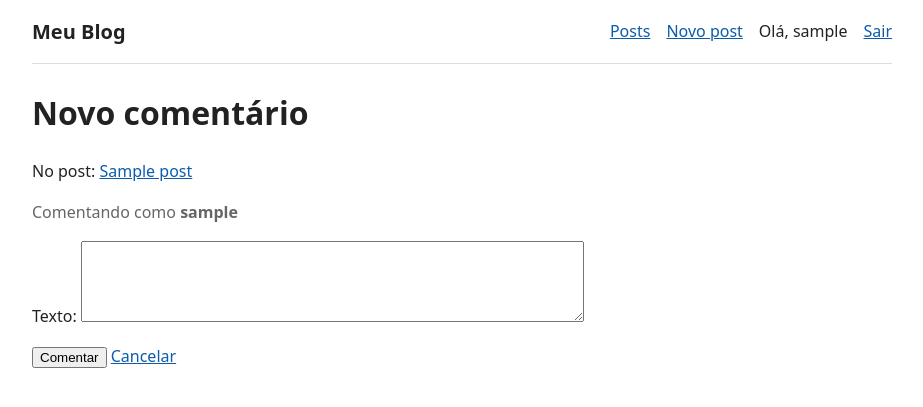
After one commit to enzonog1/blog-django-ep2, a Django app: page /posts/1/comments/new/ in a window 1280 px wide. The commit adds this page. Shown: the top 407 px of the page, without its empty margins (178-1101 px from the left). Run offline with Django 4.2, Linux system fonts and the light colour scheme; a user stored in the database is signed in; tables that the repository leaves empty hold one stand-in row (values such as "Sample post").

Commit message:
Modelo Comment, view de criação de comentários e login

```diff
--- a/blog/forms.py
+++ b/blog/forms.py
@@ -1,6 +1,6 @@
 from django import forms
 
-from .models import Post
+from .models import Comment, Post
 
 
 class PostForm(forms.ModelForm):
@@ -10,3 +10,12 @@ class PostForm(forms.ModelForm):
         widgets = {
             'content': forms.Textarea(attrs={'rows': 12, 'cols': 80}),
         }
+
+
+class CommentForm(forms.ModelForm):
+    class Meta:
+        model = Comment
+        fields = ['text']
+        widgets = {
+            'text': forms.Textarea(attrs={'rows': 5, 'cols': 60}),
+        }
--- a/blog/models.py
+++ b/blog/models.py
@@ -1,3 +1,4 @@
+from django.conf import settings
 from django.db import models
 from django.urls import reverse
 from django.utils import timezone
@@ -14,3 +15,21 @@ class Post(models.Model):
 
     def get_absolute_url(self):
         return reverse('post_detail', kwargs={'pk': self.pk})
+
+
+class Comment(models.Model):
+    post = models.ForeignKey(
+        Post, on_delete=models.CASCADE, related_name='comments', verbose_name='post'
+    )
+    author = models.ForeignKey(
+        settings.AUTH_USER_MODEL, on_delete=models.CASCADE,
+        related_name='comments', verbose_name='autor',
+    )
+    text = models.TextField('texto')
+    posted_at = models.DateTimeField('data de postagem', default=timezone.now)
+
+    class Meta:
+        ordering = ['-posted_at']
+
+    def __str__(self):
+        return f'Comentário de {self.author} em {self.post}'
--- /dev/null
+++ b/blog/templates/blog/comment_form.html
@@ -0,0 +1,13 @@
+{% extends 'base.html' %}
+{% block title %}Novo comentário{% endblock %}
+{% block content %}
+<h1>Novo comentário</h1>
+<p>No post: <a href="{% url 'post_detail' post.pk %}">{{ post.title }}</a></p>
+<p class="meta">Comentando como <strong>{{ user.username }}</strong></p>
+<form method="post">
+  {% csrf_token %}
+  {{ form.as_p }}
+  <button type="submit">Comentar</button>
+  <a href="{% url 'post_detail' post.pk %}">Cancelar</a>
+</form>
+{% endblock %}
--- a/blog/urls.py
+++ b/blog/urls.py
@@ -8,4 +8,5 @@ urlpatterns = [
     path('posts/<int:pk>/', views.PostDetailView.as_view(), name='post_detail'),
     path('posts/<int:pk>/edit/', views.PostUpdateView.as_view(), name='post_update'),
     path('posts/<int:pk>/delete/', views.PostDeleteView.as_view(), name='post_delete'),
+    path('posts/<int:post_pk>/comments/new/', views.CommentCreateView.as_view(), name='comment_create'),
 ]
--- a/blog/views.py
+++ b/blog/views.py
@@ -1,8 +1,10 @@
-from django.urls import reverse_lazy
+from django.contrib.auth.mixins import LoginRequiredMixin
+from django.shortcuts import get_object_or_404
+from django.urls import reverse, reverse_lazy
 from django.views.generic import CreateView, DeleteView, DetailView, ListView, UpdateView
 
-from .forms import PostForm
-from .models import Post
+from .forms import CommentForm, PostForm
+from .models import Comment, Post
 
 
 # Versão 3: classes genéricas (ListView, DetailView, CreateView, UpdateView, DeleteView).
@@ -35,3 +37,27 @@ class PostDeleteView(DeleteView):  # GET mostra a confirmação, POST remove
     model = Post
     template_name = 'blog/post_confirm_delete.html'
     success_url = reverse_lazy('post_list')
+
+
+class CommentCreateView(LoginRequiredMixin, CreateView):
+    model = Comment
+    form_class = CommentForm
+    template_name = 'blog/comment_form.html'
+
+    def dispatch(self, request, *args, **kwargs):
+        # Não chamar de self.post: esse nome é usado pelo Django para requisições POST.
+        self.post_obj = get_object_or_404(Post, pk=kwargs['post_pk'])
+        return super().dispatch(request, *args, **kwargs)
+
+    def form_valid(self, form):
+        form.instance.post = self.post_obj
+        form.instance.author = self.request.user
+        return super().form_valid(form)
+
+    def get_context_data(self, **kwargs):
+        context = super().get_context_data(**kwargs)
+        context['post'] = self.post_obj
+        return context
+
+    def get_success_url(self):
+        return reverse('post_detail', kwargs={'pk': self.post_obj.pk})
--- a/config/settings.py
+++ b/config/settings.py
@@ -69,3 +69,7 @@ USE_TZ = True
 STATIC_URL = 'static/'
 
 DEFAULT_AUTO_FIELD = 'django.db.models.BigAutoField'
+
+LOGIN_URL = 'login'
+LOGIN_REDIRECT_URL = 'post_list'
+LOGOUT_REDIRECT_URL = 'post_list'
--- a/config/urls.py
+++ b/config/urls.py
@@ -3,5 +3,6 @@ from django.urls import include, path
 
 urlpatterns = [
     path('admin/', admin.site.urls),
+    path('accounts/', include('django.contrib.auth.urls')),
     path('', include('blog.urls')),
 ]
--- a/templates/base.html
+++ b/templates/base.html
@@ -24,6 +24,15 @@
     <nav>
       <a href="{% url 'post_list' %}">Posts</a>
       <a href="{% url 'post_create' %}">Novo post</a>
+      {% if user.is_authenticated %}
+        <span>Olá, {{ user.username }}</span>
+        <form class="inline" method="post" action="{% url 'logout' %}">
+          {% csrf_token %}
+          <button type="submit">Sair</button>
+        </form>
+      {% else %}
+        <a href="{% url 'login' %}">Entrar</a>
+      {% endif %}
     </nav>
   </header>
   <main>
```
Also changed, not shown: blog/admin.py (+6 -1 lines), blog/templates/blog/post_detail.html (+14 -0 lines), templates/registration/login.html (added, +12 -0 lines), blog/migrations/0002_comment.py (added).
